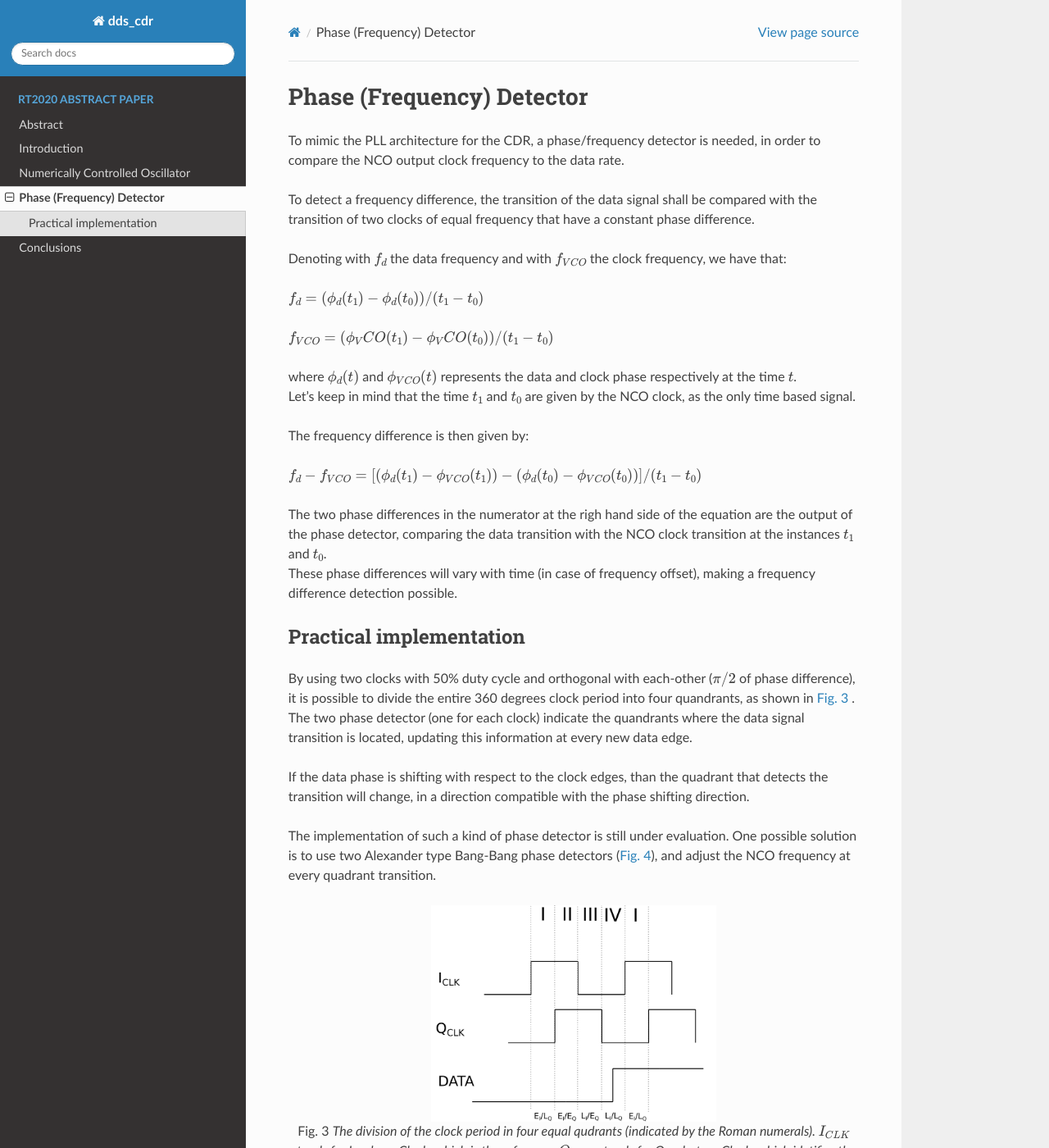
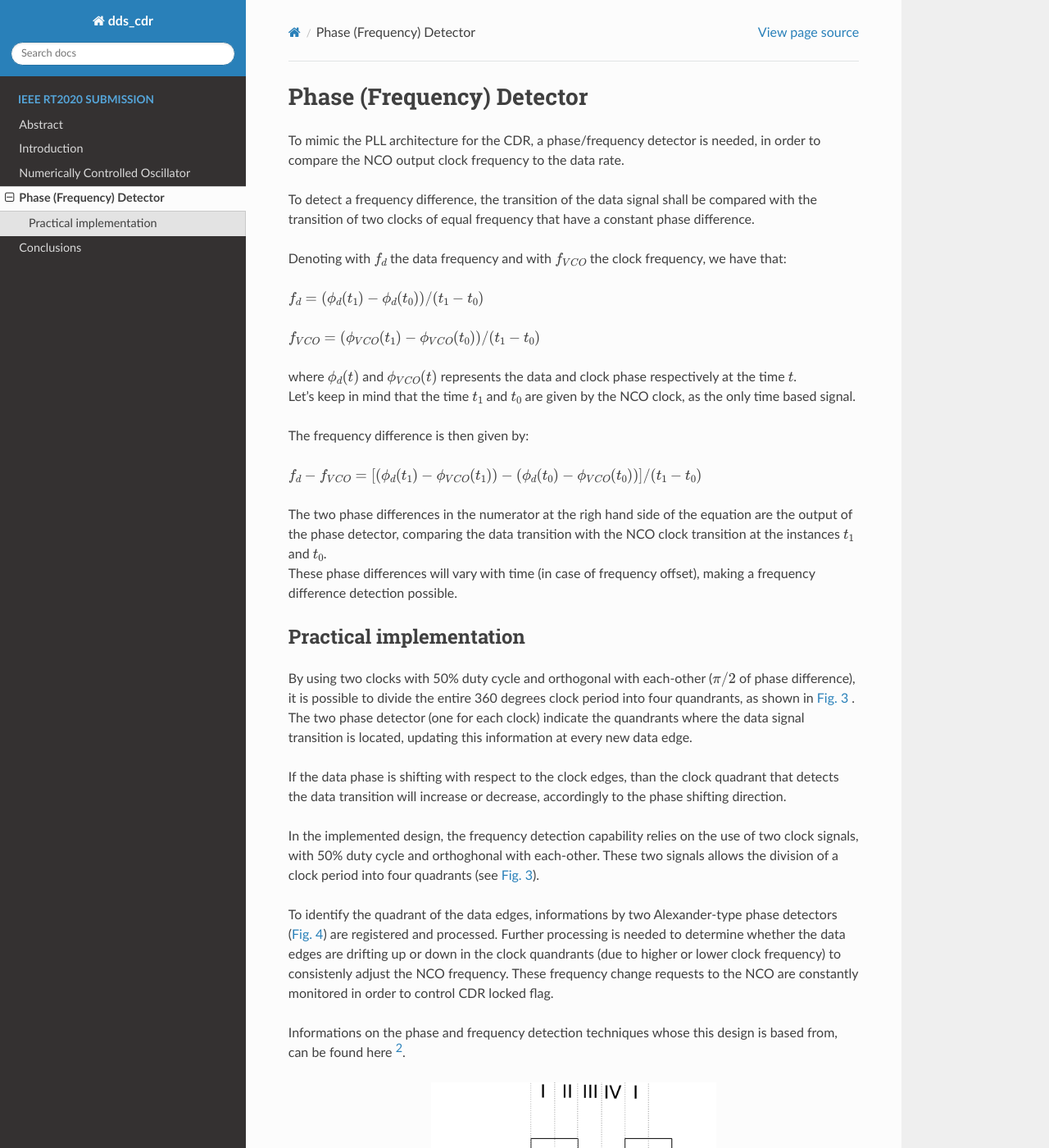
Before and after one commit to FilMarini/FPGA_CDR_core, a Sphinx documentation site: the page built from docs/source/rt2020_abstract_paper/phase_detector.rst, in a window 1280 px wide and 1400 px high. Shown: the whole window at 82% size. Built offline with Sphinx 7.4.7 and the Read the Docs theme 2.0.0, drawn with Linux system fonts in a browser that asks for light colours; some of the changed text lies outside the part shown.

Commit message:
IEEE document submission ok on docs

```diff
--- a/docs/source/index.rst
+++ b/docs/source/index.rst
@@ -3,7 +3,7 @@
 
 .. toctree::
    :maxdepth: 2
-   :caption: RT2020 Abstract Paper
+   :caption: IEEE RT2020 Submission
 
    rt2020_abstract_paper/abstract
    rt2020_abstract_paper/intro
--- a/docs/source/rt2020_abstract_paper/conclusions.rst
+++ b/docs/source/rt2020_abstract_paper/conclusions.rst
@@ -2,11 +2,11 @@
 Conclusions
 ===========
 
-The presented document briefly prensents the still-under-development design for an FPGA implementation of a fully figital CDR.
+The presented document briefly prensents the design for an FPGA implementation of a fully figital CDR.
 
-The design is intended to work with a data rate of 62.5 Mbps. At such data rate, a possible implementation would be on the Global Control Unit (GCU) board of the JUNO experiment.
+The design is intended has proven to work with rates up to 250 Mbps. At such data rate, a possible implementation would be on the Global Control Unit (GCU) board of the JUNO experiment.
 
 | JUNO is a neutrino physics experiment, under development, where a big liquid scintillator detector will be read by about 20'000 large PMTs. Very close to the PMTs, underwater, the analogue signals are digitized, analyzed and stored in the GCU's FPGA.
 | Each GCU looks at three PMTs and, elaborating their data, a primitive trigger is generated. The trigger is then sent to the higher lever electronics, via a synchronous link, for a global trigger validation. In case the validation is positive, the same link is used to send back its timestamp. When received, the GCU sends the related waveform to the DAQ via Ethernet.
 
-A CDR is needed to decode the synchronous link messages, which presents a data rate of 62.5 Mbps. This would be beneficial in terms of cost reduction.
+A CDR is needed to decode the synchronous link messages, which presents a data rate of 125 Mbps. This would be beneficial in terms of cost reduction.
--- a/docs/source/rt2020_abstract_paper/intro.rst
+++ b/docs/source/rt2020_abstract_paper/intro.rst
@@ -21,6 +21,6 @@
 
 This paper has the intent to show a possible implementation of a CDR.
 .. adopting the FPGA technology, in particular the target is a Xilinx Kintex 7 (XC7K325T--2FFG900C), which presents a good balance between performances and cost.
-In particular the target is a Xilinx Kintex 7 (XC7K325T-2FFG900C).
+In particular the target is a Xilinx Kintex 7 (XC7K325T-2FFG900C). The design is intended to work with a range of data rates that allows the use of the high range (HR) general purpose I/O pin of the FPGA over the dedicated tranceivers, resulting in a reduced power consumption and a more straightforward design.
 
 .. To generate an arbitrary frequency clock signal, a Numerically Controlled Oscillator (NCO) is designed. NCOs are digital signal generators which are able to provide discrete-time-and-values waveforms, with user-defined frequency. To control and compare the frequency of the NCO clock to the reference data stream, a few options are currently being evaluated, and will be presented in the dedicated section.
--- a/docs/source/rt2020_abstract_paper/phase_detector.rst
+++ b/docs/source/rt2020_abstract_paper/phase_detector.rst
@@ -10,7 +10,7 @@
 
 :math:`f_d = (\phi_d(t_1) - \phi_d(t_0)) / (t_1 - t_0)`
 
-:math:`f_{VCO} = (\phi_VCO(t_1) - \phi_VCO(t_0)) / (t_1 - t_0)`
+:math:`f_{VCO} = (\phi_{VCO}(t_1) - \phi_{VCO}(t_0)) / (t_1 - t_0)`
 
 | where :math:`\phi_d(t)` and :math:`\phi_{VCO}(t)` represents the data and clock phase respectively at the time :math:`t`.
 | Let's keep in mind that the time :math:`t_1` and :math:`t_0` are given by the NCO clock, as the only time based signal.
@@ -27,9 +27,15 @@
 | By using two clocks with 50% duty cycle and orthogonal with each-other (:math:`\pi / 2` of phase difference), it is possible to divide the entire 360 degrees clock period into four quandrants, as shown in :numref:`quadrants` .
 | The two phase detector (one for each clock) indicate the quandrants where the data signal transition is located, updating this information at every new data edge.
 
-If the data phase is shifting with respect to the clock edges, than the quadrant that detects the transition will change, in a direction compatible with the phase shifting direction.
+If the data phase is shifting with respect to the clock edges, than the clock quadrant that detects the data transition will increase or decrease, accordingly to the phase shifting direction.
 
-The implementation of such a kind of phase detector is still under evaluation. One possible solution is to use two Alexander type Bang-Bang phase detectors (:numref:`bbpd`), and adjust the NCO frequency at every quadrant transition.
+In the implemented design, the frequency detection capability relies on the use of two clock signals, with 50% duty cycle and orthoghonal with each-other. These two signals allows the division of a clock period into four quadrants (see :numref:`quadrants`).
+
+To identify the quadrant of the data edges, informations by two Alexander-type phase detectors (:numref:`bbpd`) are registered and processed. Further processing is needed to determine whether the data edges are drifting up or down in the clock quandrants (due to higher or lower clock frequency) to consistenly adjust the NCO frequency. These frequency change requests to the NCO are constantly monitored in order to control CDR locked flag.
+
+Informations on the phase and frequency detection techniques whose this design is based from, can be found here [2]_.
+
+.. The implementation of such a kind of phase detector is still under evaluation. One possible solution is to use two Alexander type Bang-Bang phase detectors (:numref:`bbpd`), and adjust the NCO frequency at every quadrant transition.
 
 .. _quadrants:
 .. figure:: phase_detector/quadrants.png
@@ -46,3 +52,5 @@
    :align: center
 
    The bang-bang PD compares the negative edge of the clock with the data transition, and the present data bit with the previous data bit. Using 4 flip flops the resulting info is contemporarily available for one entire clock period. The output T is active when a data transition is detected, the output E is active when the clock has been found early.
+
+.. [2] https://en.wikibooks.org/wiki/Clock_and_Data_Recovery
```
